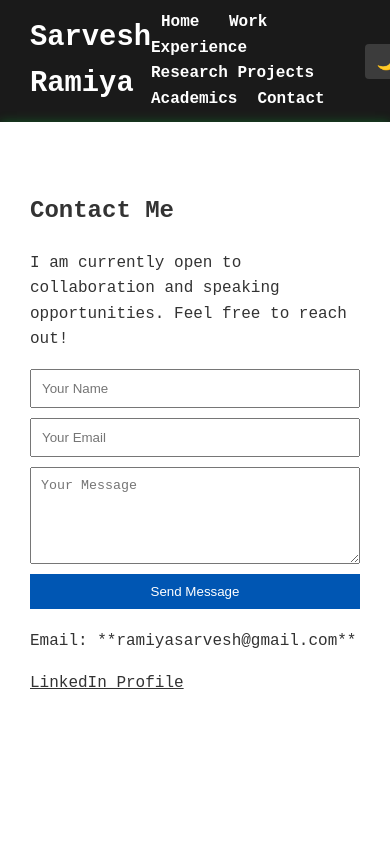
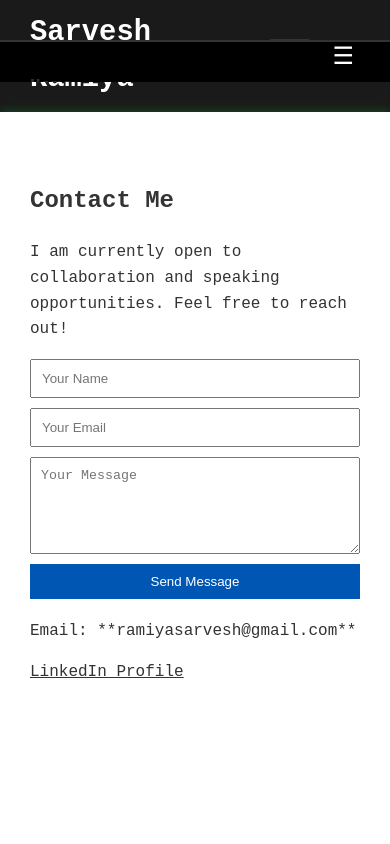
Before and after one commit to Sarvesh-Ramiya/academic-portfolio, a React (Vite) app: page /#/contact in a window 390 px wide. Shown: the top 844 px of the page. Built offline with nearby package versions, Linux system fonts and the light colour scheme.

Commit message:
Improve Header for Phones

```diff
--- a/src/components/Header.jsx
+++ b/src/components/Header.jsx
@@ -1,51 +1,115 @@
 // src/components/Header.jsx
-import React from 'react';
+import React, { useState } from 'react';
 import { Link } from 'react-router-dom';
 
 // Component receives darkMode state and the toggle function
 function Header({ darkMode, toggleTheme }) {
+  // 1. State to track if the mobile menu is open (starts closed)
+  const [isOpen, setIsOpen] = useState(false);
+
+  // Toggle function
+  const toggleMenu = () => {
+    setIsOpen(!isOpen);
+  };
+
+  // Define the navigation links
+  const navLinks = [
+    { to: "/", label: "Home" },
+    { to: "/experience", label: "Work Experience" },
+    { to: "/projects", label: "Research Projects" },
+    { to: "/academics", label: "Academics" },
+    { to: "/contact", label: "Contact" },
+  ];
+
+  // Inline styles for links (will be overridden by CSS media query on mobile)
   const navLinkStyle = {
     margin: '0 10px',
-    color: 'white',
+    color: 'white', // Use primary green color
     textDecoration: 'none',
     fontWeight: 'bold',
   };
 
-  // Style for the theme toggle button
+  // Style for the theme toggle button (will be hidden on mobile in CSS)
   const toggleButtonStyle = {
     padding: '8px 12px',
     border: 'none',
     borderRadius: '4px',
     cursor: 'pointer',
-    backgroundColor: 'rgba(255, 255, 255, 0.15)', // Subtle button background
-    color: 'white',
+    backgroundColor: 'rgba(0, 255, 65, 0.2)', // Subtle green background
+    color: 'var(--color-primary)',
     fontSize: '1rem',
-    marginLeft: '20px'
+    marginLeft: '20px',
+    flexShrink: 0, // Prevent shrinking in the flex container
   };
 
   return (
     <header style={{ padding: '10px 0', backgroundColor: '#000000' }}>
-
       <div className="header-content">
 
+        {/* Logo/Name */}
         <h1 style={{ margin: '0', fontSize: '1.8rem', color: 'white', textAlign: 'left' }}>
           Sarvesh Ramiya
         </h1>
 
-        {/* Wrapper for navigation and the toggle button */}
-        <div style={{ display: 'flex', alignItems: 'center' }}>
-            <nav>
-              <Link to="/" style={navLinkStyle}>Home</Link>
-              <Link to="/experience" style={navLinkStyle}> Work Experience</Link>
-              <Link to="/projects" style={navLinkStyle}> Research Projects</Link>
-              <Link to="/academics" style={navLinkStyle}> Academics</Link>
-              <Link to="/contact" style={navLinkStyle}>Contact</Link>
+        {/* --- DESKTOP NAVIGATION + THEME TOGGLE (Visible on large screens) --- */}
+        <div className="desktop-nav-container">
+            <nav id="desktop-nav">
+              {navLinks.map((link) => (
+                <Link key={link.to} to={link.to} style={navLinkStyle}>
+                  {link.label}
+                </Link>
+              ))}
             </nav>
-
             <button onClick={toggleTheme} style={toggleButtonStyle}>
               {darkMode ? '💡' : '🌙'}
             </button>
         </div>
+
+        {/* --- MOBILE HAMBURGER ICON (Visible on small screens) --- */}
+        <div className="mobile-controls">
+            {/* Theme toggle moved here for visibility on mobile, kept outside the menu */}
+            <button onClick={toggleTheme} style={{...toggleButtonStyle, marginLeft: 0}}>
+              {darkMode ? '💡' : '🌙'}
+            </button>
+
+            <button
+              className="hamburger-icon"
+              onClick={toggleMenu}
+              aria-expanded={isOpen}
+              aria-controls="mobile-nav"
+              style={{
+                  backgroundColor: 'transparent',
+                  border: 'none',
+                  color: 'white',
+                  fontSize: '24px',
+                  cursor: 'pointer',
+                  zIndex: 1000,
+                  marginLeft: '15px'
+              }}
+            >
+              {/* Display X when open, or the standard hamburger icon */}
+              {isOpen ? '✕' : '☰'}
+            </button>
+        </div>
+
+
+        {/* --- MOBILE MENU LINKS (Slides down when 'open') --- */}
+        <nav
+          id="mobile-nav"
+          className={`nav-links mobile-menu ${isOpen ? 'open' : ''}`}
+        >
+          {navLinks.map((link) => (
+            <Link
+              key={link.to}
+              to={link.to}
+              // Keep desktop style for color, but use CSS for padding/margin
+              style={{ color: 'var(--color-primary)', textDecoration: 'none', fontWeight: 'bold' }}
+              onClick={toggleMenu} // Close menu on click
+            >
+              {link.label}
+            </Link>
+          ))}
+        </nav>
 
       </div>
     </header>
--- a/src/index.css
+++ b/src/index.css
@@ -248,3 +248,65 @@ h1, h2, h3 {
 .page-content a {
   color: var(--color-primary) !important;
 }
+
+.mobile-controls {
+  display: none; /* Hide mobile controls on desktop */
+}
+.mobile-menu {
+  display: none; /* Keep the mobile menu links hidden */
+}
+.desktop-nav-container {
+  display: flex; /* Ensure desktop nav and toggle button are in a row */
+  align-items: center;
+}
+
+/* 2. Mobile Layout (Screen width 768px or less) */
+@media (max-width: 768px) {
+
+  /* Hide the full navigation and desktop toggle button */
+  .desktop-nav-container {
+      display: none;
+  }
+
+  /* Show the mobile controls (hamburger + toggle button) */
+  .mobile-controls {
+      display: flex;
+      align-items: center;
+  }
+
+  /* Mobile Navigation: Stack links vertically and hide by default */
+  .mobile-menu {
+      display: flex;
+      flex-direction: column;
+
+      /* Positioning: Makes the menu slide down over the content */
+      position: absolute;
+      top: 40px; /* Adjusted based on header height (10px padding + 20px height) */
+      left: 0;
+      width: 100%;
+
+      /* Styling: Match the dark, hacker aesthetic */
+      background-color: #000000;
+      border-top: 2px solid var(--color-primary);
+      padding: 20px 0;
+
+      /* Start hidden and transition for a smooth slide effect */
+      max-height: 0;
+      overflow: hidden;
+      transition: max-height 0.3s ease-out;
+      z-index: 999;
+  }
+
+  /* Show the menu when the 'open' class is toggled */
+  .mobile-menu.open {
+      max-height: 300px; /* Must be larger than content */
+  }
+
+  /* Apply vertical spacing to the links inside the mobile menu */
+  .mobile-menu a {
+      padding: 10px 30px; /* Padding for easier tapping */
+      text-align: left;
+      margin: 0 !important; /* Override inline margin */
+      font-size: 1.1rem; /* Slightly larger text for mobile readability */
+  }
+}
```
